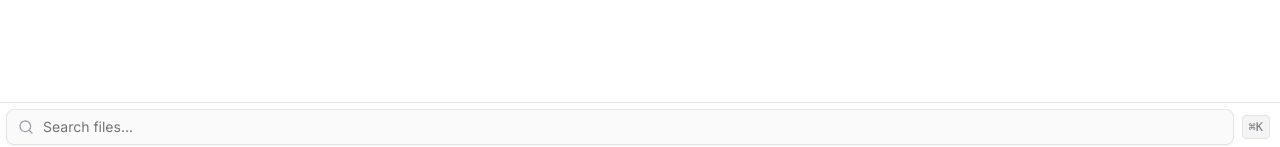
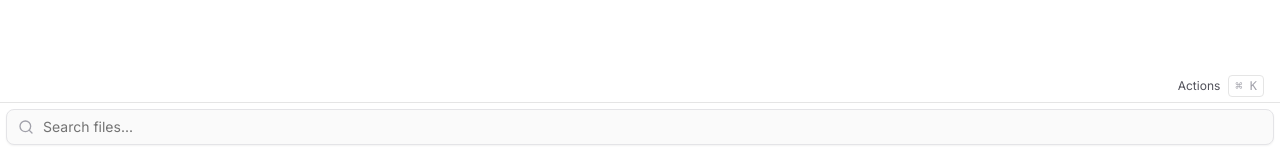
Before and after one commit to abhi-arya1/siftai, a Next.js app: page / in a window 1280 px wide. Shown: the part 650-797 px from the top of the page. Built offline with nearby package versions, Linux system fonts and the light colour scheme.

Commit message:
more ui changes

```diff
--- a/app/page.tsx
+++ b/app/page.tsx
@@ -12,6 +12,7 @@ import {
   ArrowUpRight,
   ArrowDown,
   MoveUpRight,
+  Zap,
 } from "lucide-react";
 import { ScrollArea } from "@/components/ui/scroll-area";
 import { Input } from "@/components/ui/input";
@@ -42,7 +43,7 @@ const IntegrationCard = ({ logo: Logo, name, isAuthenticated, onClick }) => {
 
   return (
     <div
-      className="w-full p-4 flex items-center justify-between rounded-lg dark:bg-muted hover:bg-gray-100 dark:hover:bg-white/10 transition-colors duration-150 ease-in-out cursor-pointer"
+      className="w-[50%] p-3 flex flex-grid rounded-lg dark:bg-muted hover:bg-gray-100 dark:hover:bg-white/10 transition-colors duration-150 ease-in-out cursor-pointer"
       onClick={onClick}
       onMouseEnter={() => setIsHovered(true)}
       onMouseLeave={() => setIsHovered(false)}
@@ -54,9 +55,9 @@ const IntegrationCard = ({ logo: Logo, name, isAuthenticated, onClick }) => {
       {isAuthenticated ? (
         <CheckIcon className="pl-2 text-green-500" />
       ) : isHovered ? (
-        <MoveUpRight className="pl-2 text-gray-500 transition-all duration-300 hover:scale-110 ease-in-out" />
+        <MoveUpRight className="pl-1 ml-auto text-gray-500 transition-all duration-300 hover:scale-110 ease-in-out" />
       ) : (
-        <ArrowUpRight className="pl-2 text-gray-500 transition-all duration-300 hover:scale-110 ease-in-out" />
+        <ArrowUpRight className="pl-1 ml-auto text-gray-500 transition-all duration-300 hover:scale-110 ease-in-out" />
       )}
     </div>
   );
@@ -80,10 +81,10 @@ const FileExplorer = () => {
       });
   };
 
-  const getFileActions = (fileType) => {
+  const getFileActions = (fileType: any) => {
     const commonActions = [
-      { id: "copy", label: "Copy", shortcut: "⌘C" },
-      { id: "delete", label: "Delete", shortcut: "⌘⌫" },
+      { id: "copy", label: "Copy", shortcut: "⌘ C" },
+      { id: "delete", label: "Delete", shortcut: "⌘ ⌫" },
     ];
 
     const typeSpecificActions = {
@@ -95,29 +96,29 @@ const FileExplorer = () => {
         { id: "preview", label: "Toggle Preview", shortcut: "⌘P" },
         { id: "export", label: "Export as PDF", shortcut: "⌘⇧E" },
       ],
-      // Add more file type specific actions
     };
 
-    return [...commonActions, ...(typeSpecificActions[fileType] || [])];
+    return [
+      ...commonActions,
+      ...(typeSpecificActions[fileType as keyof typeof typeSpecificActions] ||
+        []),
+    ];
   };
 
   useEffect(() => {
-    // Set initial theme
     const mediaQuery = window.matchMedia("(prefers-color-scheme: dark)");
 
-    // Listen for theme changes
     const handler = (e: MediaQueryListEvent) =>
       setSystemTheme(e.matches ? "dark" : "light");
     mediaQuery.addEventListener("change", handler);
     return () => mediaQuery.removeEventListener("change", handler);
   }, []);
 
-  // Handle keyboard shortcuts
   useEffect(() => {
     const handleKeyboard = (e: KeyboardEvent) => {
       if (e.metaKey && e.key === "k") {
         e.preventDefault();
-        setIsCommandPaletteOpen((prev) => !prev); // Toggle menu
+        setIsCommandPaletteOpen((prev) => !prev);
       }
       if (e.key === "Escape") {
         setIsCommandPaletteOpen(false);
@@ -128,11 +129,8 @@ const FileExplorer = () => {
     return () => window.removeEventListener("keydown", handleKeyboard);
   }, []);
 
-  // Handle menu option selection
   const handleMenuAction = (action: string) => {
-    // Handle the action
     console.log(`Executing action: ${action}`);
-    // Close the menu
     setIsCommandPaletteOpen(false);
   };
 
@@ -165,6 +163,7 @@ const FileExplorer = () => {
                     onClick={() => setIsIntegrationsDialogOpen(true)}
                   >
                     Integrations
+                    <Zap size={16} className="ml-auto text-yellow-400" />
                   </button>
                 )}
               </Menu.Item>
@@ -268,13 +267,13 @@ const FileExplorer = () => {
                   <Menu.Item key={action.id}>
                     {({ active }) => (
                       <button
-                        className={`group flex w-full justify-between gap-2 items-center rounded-lg py-1.5 px-3 ${
+                        className={`tracking-wide group flex w-full justify-between gap-2 items-center rounded-lg py-1.5 px-3 ${
                           active ? "bg-gray-100 dark:bg-white/10" : ""
                         } hover:bg-gray-100 dark:hover:bg-white/10 transition-colors duration-150 ease-in-out`}
                         onClick={() => handleMenuAction(action.id)}
                       >
                         <span className="justify-start">{action.label}</span>
-                        <kbd className="px-1.5 py-0.5 text-[10px] font-medium rounded border dark:bg-muted dark:border-muted-foreground dark:text-white bg-zinc-100 border-zinc-200 text-zinc-500">
+                        <kbd className="px-1.5 py-0.5 text-[12px] font-medium rounded border dark:bg-muted dark:border-muted-foreground dark:text-white bg-zinc-100 border-zinc-200 text-zinc-500">
                           {action.shortcut}
                         </kbd>
                       </button>
@@ -286,29 +285,16 @@ const FileExplorer = () => {
         </Menu>
 
         {/* Action shortcuts bar */}
-        {/* <div className="h-8 px-4 flex items-center space-x-4 text-xs">
-          {["Open", "Copy", "Delete"].map((action, i) => (
-            <span key={action} className="flex items-center gap-2">
-              <kbd
-                className={cn(
-                  "px-1.5 py-0.5 text-[10px] font-medium rounded border",
-                  systemTheme === "dark"
-                    ? "bg-zinc-800 border-zinc-700 text-zinc-400"
-                    : "bg-zinc-100 border-zinc-200 text-zinc-500",
-                )}
-              >
-                {["⌘↵", "⌘C", "⌘⌫"][i]}
+        <div className="h-8 px-4 flex items-center justify-end space-x-4 text-xs">
+          {["Actions"].map((action, i) => (
+            <span key={action} className="flex items-center justify-end gap-2">
+              <span className="dark:text-zinc-400 text-zinc-600">{action}</span>
+              <kbd className="px-1.5 py-0.5 text-[12px] font-medium rounded border dark:bg-muted dark:border-muted-foreground dark:text-white text-zinc-400">
+                {["⌘ K"][i]}
               </kbd>
-              <span
-                className={
-                  systemTheme === "dark" ? "text-zinc-400" : "text-zinc-600"
-                }
-              >
-                {action}
-              </span>
             </span>
           ))}
-        </div> */}
+        </div>
 
         {/* Search bar */}
         <div className="h-12 border-t flex px-1.5 items-center gap-2">
@@ -322,9 +308,6 @@ const FileExplorer = () => {
               className="w-full pl-9 dark:bg-zinc-800 dark:border-zinc-700 bg-zinc-50 border-zinc-200 rounded-lg text-zinc-500 dark:text-zinc-400 focus:ring-0 focus:border-zinc-200 dark:focus:border-zinc-700"
             />
           </div>
-          <kbd className="px-1.5 py-0.5 mr-1 text-[12px] font-medium rounded border dark:bg-zinc-800 bg-zinc-100 border-zinc-200 text-zinc-500 dark:border-zinc-700 dark:text-zinc-400">
-            ⌘K
-          </kbd>
         </div>
       </div>
     </div>
```
